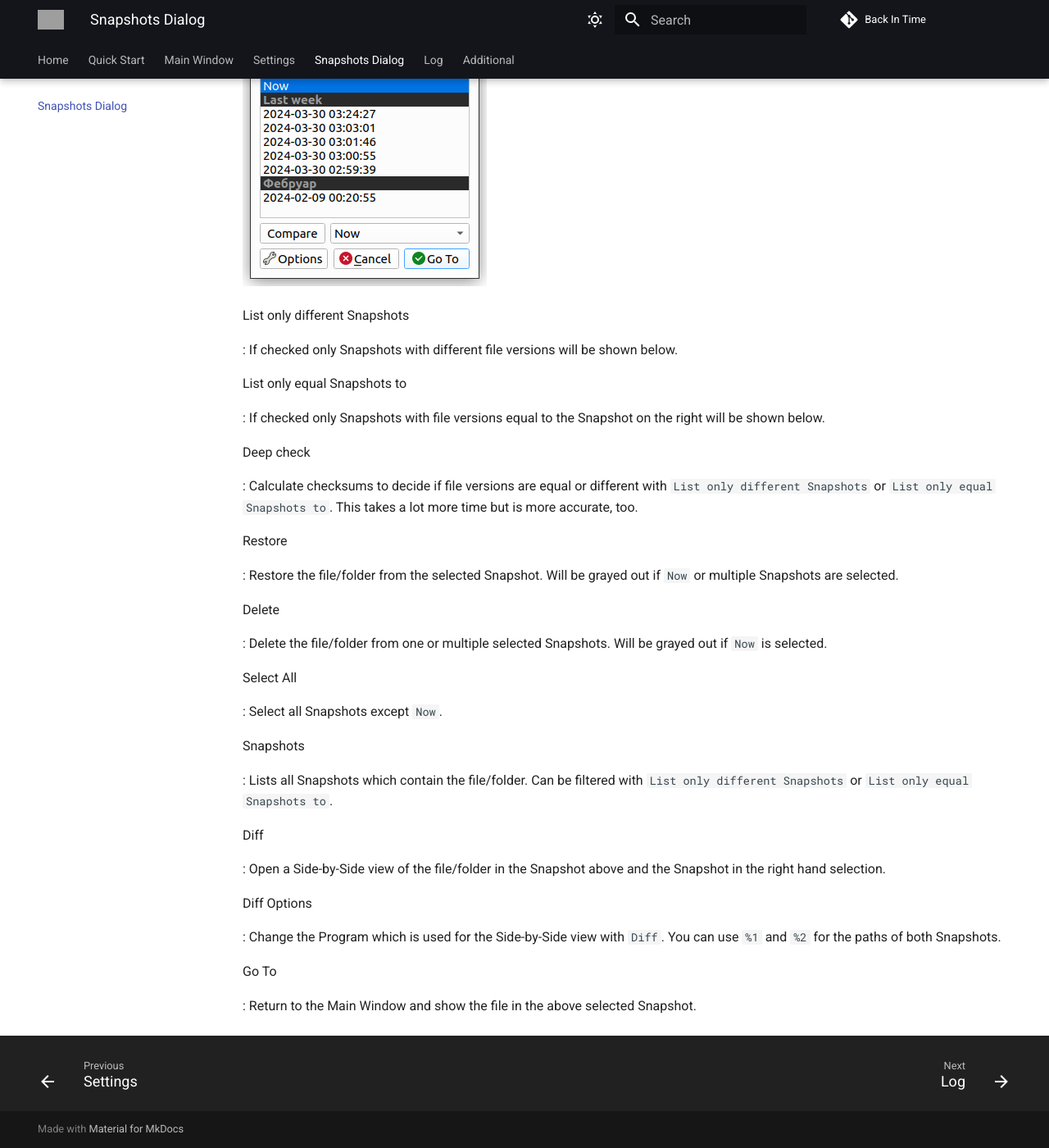
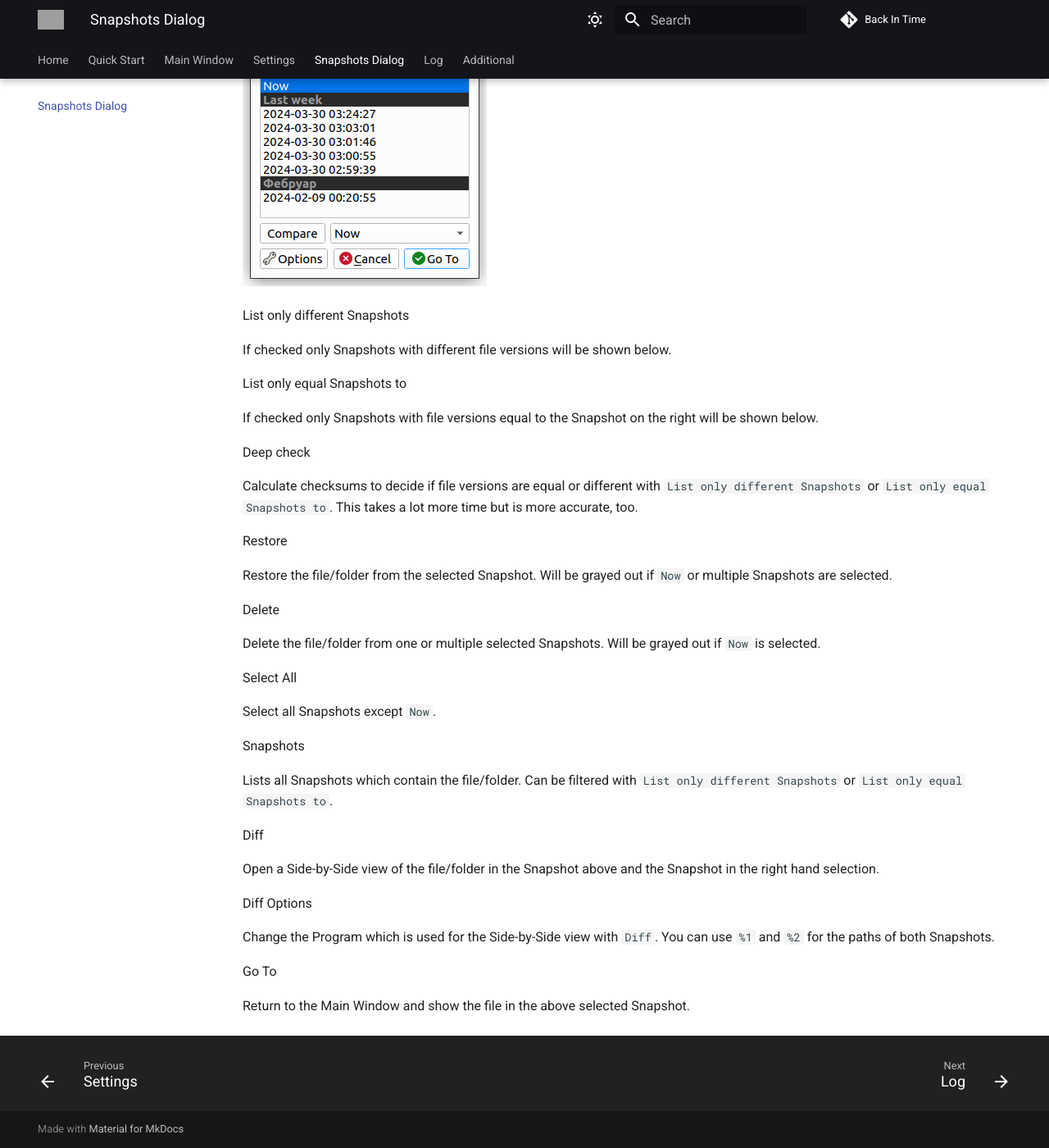
Before and after one commit to stcksmsh/backintime-docs, an MkDocs documentation site: the page built from docs/snapshots-dialog.md, in a window 1280 px wide and 1400 px high, scrolled down 279 px. Shown: the whole window at 82% size. Built offline with MkDocs 1.6.1 and Material for MkDocs 9.7.7, drawn with Linux system fonts in a browser that asks for light colours; comment, search, counter and statistics services are not loaded; grey boxes are pictures that could not be loaded.

Commit message:
Removed leftover HTML

```diff
--- a/docs/snapshots-dialog.md
+++ b/docs/snapshots-dialog.md
@@ -9,40 +9,40 @@ Snapshots Dialog
 
 List only different Snapshots
 
-:   If checked only Snapshots with different file versions will be shown below.
+If checked only Snapshots with different file versions will be shown below.
 
 List only equal Snapshots to
 
-:   If checked only Snapshots with file versions equal to the Snapshot on the right will be shown below.
+If checked only Snapshots with file versions equal to the Snapshot on the right will be shown below.
 
 Deep check
 
-:   Calculate checksums to decide if file versions are equal or different with `List only different Snapshots` or `List only equal Snapshots to`. This takes a lot more time but is more accurate, too.
+Calculate checksums to decide if file versions are equal or different with `List only different Snapshots` or `List only equal Snapshots to`. This takes a lot more time but is more accurate, too.
 
 Restore
 
-:   Restore the file/folder from the selected Snapshot. Will be grayed out if `Now` or multiple Snapshots are selected.
+Restore the file/folder from the selected Snapshot. Will be grayed out if `Now` or multiple Snapshots are selected.
 
 Delete
 
-:   Delete the file/folder from one or multiple selected Snapshots. Will be grayed out if `Now` is selected.
+Delete the file/folder from one or multiple selected Snapshots. Will be grayed out if `Now` is selected.
 
 Select All
 
-:   Select all Snapshots except `Now`.
+Select all Snapshots except `Now`.
 
 Snapshots
 
-:   Lists all Snapshots which contain the file/folder. Can be filtered with `List only different Snapshots` or `List only equal Snapshots to`.
+Lists all Snapshots which contain the file/folder. Can be filtered with `List only different Snapshots` or `List only equal Snapshots to`.
 
 Diff
 
-:   Open a Side-by-Side view of the file/folder in the Snapshot above and the Snapshot in the right hand selection.
+Open a Side-by-Side view of the file/folder in the Snapshot above and the Snapshot in the right hand selection.
 
 Diff Options
 
-:   Change the Program which is used for the Side-by-Side view with `Diff`. You can use `%1` and `%2` for the paths of both Snapshots.
+Change the Program which is used for the Side-by-Side view with `Diff`. You can use `%1` and `%2` for the paths of both Snapshots.
 
 Go To
 
-:   Return to the Main Window and show the file in the above selected Snapshot.
+Return to the Main Window and show the file in the above selected Snapshot.
```
Also changed, not shown: docs/main-window.md (+27 -27 lines).
